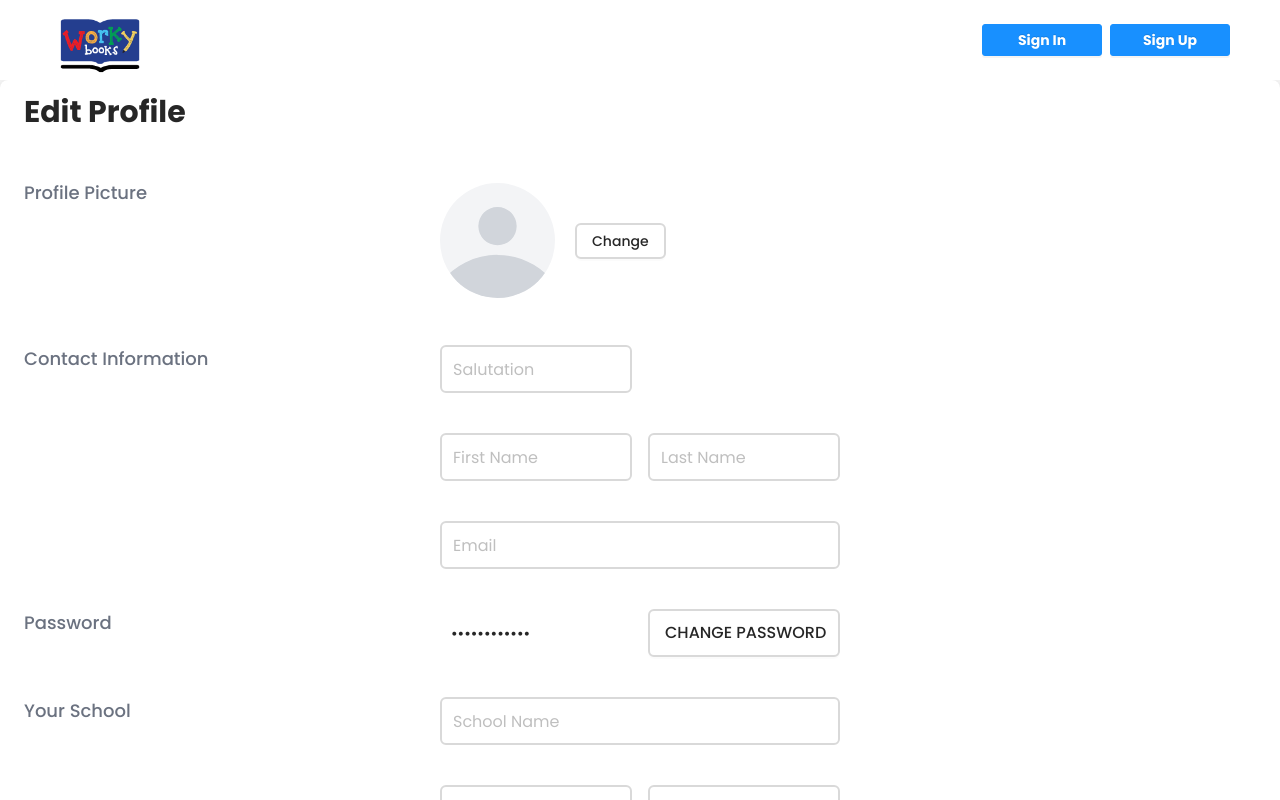
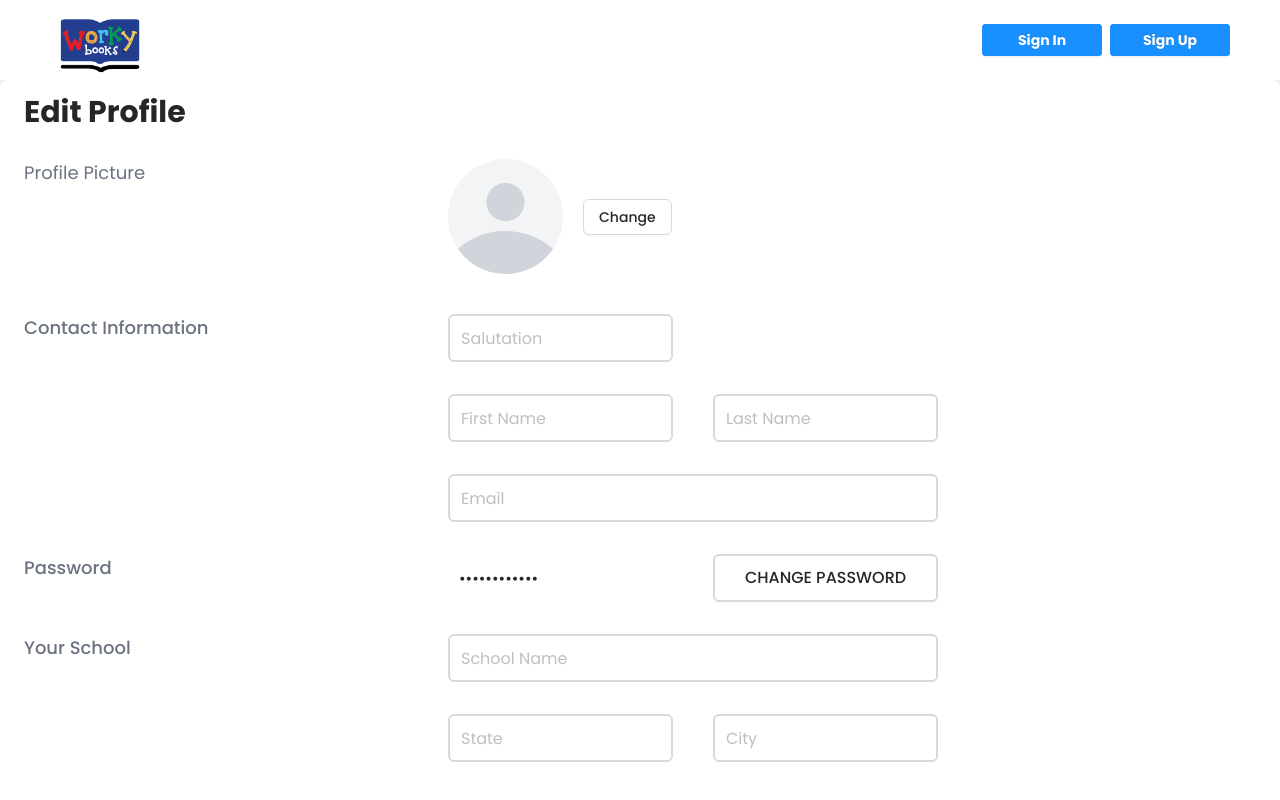
Before and after one commit to drewsmithninja/workybooks, a React (Create React App) app: page /edit-profile in a window 1280 px wide. Shown: the top 800 px of the page. Built offline with nearby package versions, Linux system fonts and the light colour scheme.

Commit message:
fix row & cols layout in user in profile

```diff
--- a/src/components/antd/ADButton.jsx
+++ b/src/components/antd/ADButton.jsx
@@ -1,14 +1,14 @@
 import { Button } from 'antd';
 
 function ADButton({
-  children, className, size, ...props
+  children, className, type, size, ...props
 }) {
   return (
     <Button
       className={`${className ?? ''}${' '}
-      border-2 border-gray-250 rounded-md font-medium
-      ${size === 'small' && 'text-sm h-9'}
-      ${size === 'default' && 'text-base h-12'}
+       border-gray-250 rounded-md font-medium
+       ${size === 'small' && 'text-sm h-9'}
+       ${size === 'default' && 'border-2 text-base h-12'}
       `}
       {...props}
     >
--- a/src/components/antd/ADInput.jsx
+++ b/src/components/antd/ADInput.jsx
@@ -18,9 +18,3 @@ ADInput.defaultProps = {
 };
 
 export default ADInput;
-
-// eslint-disable-next-line no-lone-blocks
-{ /* <input type='text' name='firstName' id='firstName'
-className='w-full flex-1 py-2 px-3 rounded-md
-border-gray-300 border-1 border-solid border-gray-300 focus:border-indigo-500 focus:ring-indigo-500 sm:text-sm' placeholder='www.example.com'
- /> */ }
--- a/src/pages/UserProfile/UserProfile.jsx
+++ b/src/pages/UserProfile/UserProfile.jsx
@@ -1,4 +1,5 @@
 import React, { useState } from 'react';
+import { Col, Row, Space } from 'antd';
 import MainLayout from '../../components/layout/MainLayout';
 import ADButton from '../../components/antd/ADButton';
 import ADInput from '../../components/antd/ADInput';
@@ -11,13 +12,18 @@ function UserProfile() {
         <div className='px-4 py-5 sm:px-6'>
           <h3 className='text-3xl font-bold leading-6'>Edit Profile</h3>
         </div>
-        <div className='border-t border-gray-200'>
-          <dl>
-            <div className='px-4 py-5 sm:grid sm:grid-cols-3 sm:gap-4 sm:px-6'>
-              <dt className='text-lg text-gray-500'>Profile Picture</dt>
-              <dd className='sm:col-span-2'>
-                <div>
-                  <div className='mt-1 flex items-center'>
+        <div className='px-6'>
+          <Row
+            gutter={{
+              xs: 8, sm: 16, md: 24, lg: 32, xl: 40, xxl: 48
+            }}
+            className='pb-10'
+          >
+            <Col span={8}>
+              <div className='text-lg text-gray-500'>Profile Picture</div>
+            </Col>
+            <Col span={16}>
+              <div className='flex items-center'>
                 <span className='inline-block h-[115px] w-[115px] overflow-hidden rounded-full bg-gray-100'>
                   <svg className='h-full w-full text-gray-300' fill='currentColor' viewBox='0 0 24 24'>
                     <path d='M24 20.993V24H0v-2.996A14.977 14.977 0 0112.004 15c4.904 0 9.26 2.354 11.996 5.993zM16.002 8.999a4 4 0 11-8 0 4 4 0 018 0z' />
@@ -25,75 +31,120 @@ function UserProfile() {
                 </span>
                 <ADButton className='ml-5' size='small'>Change</ADButton>
               </div>
-                </div>
-              </dd>
-            </div>
-            <div className='bg-white px-4 py-5 sm:grid sm:grid-cols-3 sm:gap-4 sm:px-6'>
-              <dt className='text-lg font-medium text-gray-500'>Contact Information</dt>
-              <div className='grid grid-cols-2 gap-4'>
-                <div>
+            </Col>
+          </Row>
+          <Row
+            gutter={{
+              xs: 8, sm: 16, md: 24, lg: 32, xl: 40, xxl: 48
+            }}
+            className='pb-8'
+          >
+            <Col span={8}>
+              <div className='text-lg font-medium text-gray-500'>Contact Information</div>
+            </Col>
+            <Col span={5}>
               <ADInput placeholder='Salutation' />
-                </div>
-              </div>
-            </div>
-            <div className='bg-white px-4 py-5 sm:grid sm:grid-cols-3 sm:gap-4 sm:px-6'>
-              <dt className='text-lg font-medium text-gray-500'>{' '}</dt>
-              <div className='grid grid-cols-2 gap-4'>
-                <div>
+            </Col>
+          </Row>
+          <Row
+            gutter={{
+              xs: 8, sm: 16, md: 24, lg: 32, xl: 40, xxl: 48
+            }}
+            className='pb-8'
+          >
+            <Col offset={8} span={10}>
+              <Row
+                gutter={{
+                  xs: 8, sm: 16, md: 24, lg: 32, xl: 40, xxl: 48
+                }}
+              >
+                <Col span={12}>
                   <ADInput placeholder='First Name' />
-                </div>
-                <div>
+                </Col>
+                <Col span={12}>
                   <ADInput placeholder='Last Name' />
-                </div>
-              </div>
-            </div>
-            <div className='bg-white px-4 py-5 sm:grid sm:grid-cols-3 sm:gap-4 sm:px-6'>
-              <dt className='text-lg font-medium text-gray-500'>{' '}</dt>
-              <div className='grid grid-cols-1'>
-                <div>
+                </Col>
+              </Row>
+            </Col>
+          </Row>
+          <Row
+            gutter={{
+              xs: 8, sm: 16, md: 24, lg: 32, xl: 40, xxl: 48
+            }}
+            className='pb-8'
+          >
+            <Col offset={8} span={10}>
               <ADInput placeholder='Email' />
-                </div>
-              </div>
-            </div>
-            <div className='bg-white px-4 py-5 sm:grid sm:grid-cols-3 sm:gap-4 sm:px-6'>
-              <dt className='text-lg font-medium text-gray-500'>Password</dt>
-              <div className='grid grid-cols-2 gap-4'>
-                <div>
+            </Col>
+          </Row>
+          <Row
+            gutter={{
+              xs: 8, sm: 16, md: 24, lg: 32, xl: 40, xxl: 48
+            }}
+            className='pb-8'
+          >
+            <Col span={8} className='text-lg font-medium text-gray-500'>
+              Password
+            </Col>
+            <Col span={10}>
+              <Row
+                gutter={{
+                  xs: 8, sm: 16, md: 24, lg: 32, xl: 40, xxl: 48
+                }}
+              >
+                <Col span={12}>
                   <ADInput bordered={false} value={userPassword} type='password' onChange={(e) => setUserPassword(e.target.value)} />
-                </div>
-                <div>
-                  <ADButton className='w-full'>{'change password'.toUpperCase()}</ADButton>
-                </div>
-              </div>
-            </div>
-            <div className='bg-white px-4 py-5 sm:grid sm:grid-cols-3 sm:gap-4 sm:px-6'>
-              <dt className='text-lg font-medium text-gray-500'>Your School</dt>
-              <div className='grid grid-cols-1'>
-                <div>
+                </Col>
+                <Col span={12}>
+                  <ADButton className='w-full'>CHANGE PASSWORD</ADButton>
+                </Col>
+              </Row>
+            </Col>
+          </Row>
+          <Row
+            gutter={{
+              xs: 8, sm: 16, md: 24, lg: 32, xl: 40, xxl: 48
+            }}
+            className='pb-8'
+          >
+            <Col span={8} className='text-lg font-medium text-gray-500'>
+              Your School
+            </Col>
+            <Col span={10}>
               <ADInput placeholder='School Name' />
-                </div>
-              </div>
-            </div>
-            <div className='bg-white px-4 py-5 sm:grid sm:grid-cols-3 sm:gap-4 sm:px-6'>
-              <dt className='text-lg font-medium text-gray-500'>{' '}</dt>
-              <div className='grid grid-cols-2 gap-4'>
-                <div>
+            </Col>
+          </Row>
+          <Row
+            gutter={{
+              xs: 8, sm: 16, md: 24, lg: 32, xl: 40, xxl: 48
+            }}
+            className='pb-16'
+          >
+            <Col offset={8} span={10}>
+              <Row
+                gutter={{
+                  xs: 8, sm: 16, md: 24, lg: 32, xl: 40, xxl: 48
+                }}
+              >
+                <Col span={12}>
                   <ADInput placeholder='State' />
-                </div>
-                <div>
+                </Col>
+                <Col span={12}>
                   <ADInput placeholder='City' />
-                </div>
-              </div>
-            </div>
-            <div className='bg-white px-4 py-5 sm:grid sm:grid-cols-3 sm:gap-4 sm:px-6'>
-              <dt className='text-lg font-medium text-gray-500'>{' '}</dt>
-              <div className='grid grid-cols-2 gap-4'>
-                <div>
+                </Col>
+              </Row>
+            </Col>
+          </Row>
+          <Row
+            gutter={{
+              xs: 8, sm: 16, md: 24, lg: 32, xl: 40, xxl: 48
+            }}
+            className='pb-8'
+          >
+            <Col offset={8} span={5}>
               <ADButton className='w-full' type='primary'>SAVE</ADButton>
-                </div>
-              </div>
-            </div>
-          </dl>
+            </Col>
+          </Row>
         </div>
       </div>
     </MainLayout>
--- a/tailwind.config.js
+++ b/tailwind.config.js
@@ -4,13 +4,11 @@ module.exports = {
   theme: {
     extend: {
       screens: {
-        xs: '480px',
-        ss: '620px',
-        sm: '768px',
-        md: '1060px',
-        lg: '1200px',
-        xl: '1700px',
-        xxl: '1900px'
+        sm: '576px',
+        md: '768px',
+        lg: '992px',
+        xl: '1200px',
+        xxl: '1600px'
       },
       colors: {
         primaryColor: '#2563eb',
```
Lines whose indentation alone changed are shown as unchanged.
